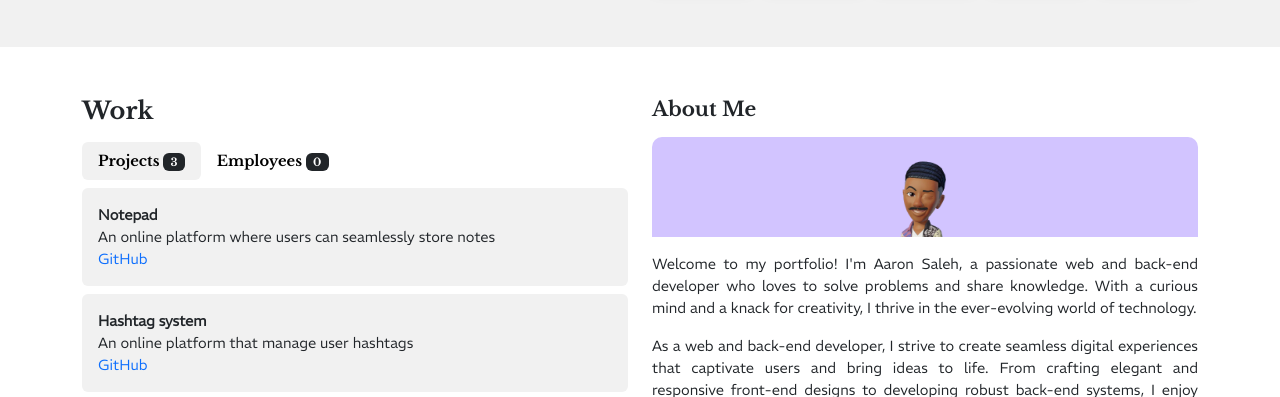
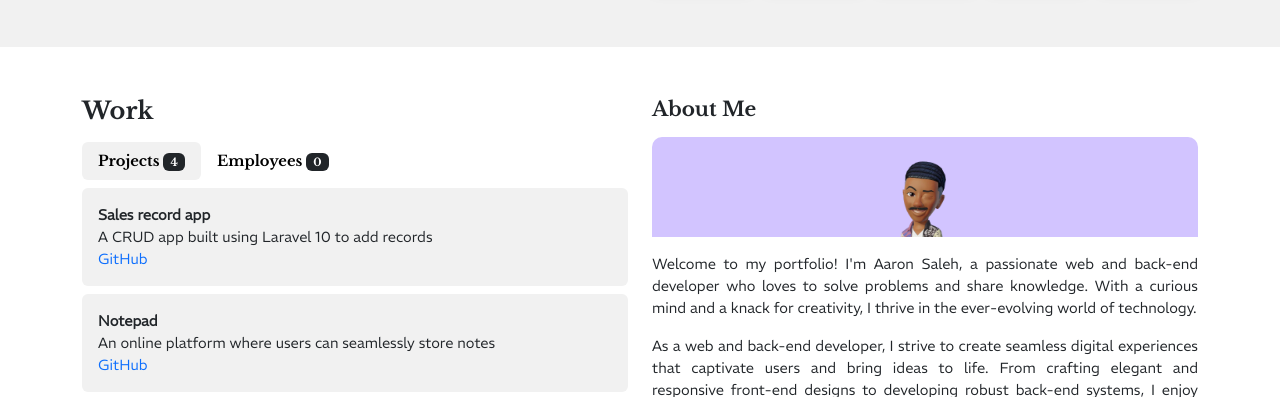
Before and after one commit to saaaron/saaaron.github.io, a plain HTML site: page index.html in a window 1280 px wide. Shown: the part 380-777 px from the top of the page. Drawn offline with Linux system fonts and the light colour scheme.

Commit message:
Added new files

```diff
--- a/index.html
+++ b/index.html
@@ -103,7 +103,7 @@
             <div class="d-flex justify-content-between mb-2">
               <ul class="nav nav-pills modified-nav modified-nav-pills" role="tablist">
                 <li class="nav-item libre-baskerville-bold">
-                  <a class="nav-link modified-nav-link active" data-bs-toggle="pill" href="#projects">Projects <span class="badge bg-dark">3</span></a>
+                  <a class="nav-link modified-nav-link active" data-bs-toggle="pill" href="#projects">Projects <span class="badge bg-dark">4</span></a>
                 </li>
                 <li class="nav-item libre-baskerville-bold">
                   <a class="nav-link modified-nav-link" data-bs-toggle="pill" href="#employees">Employees <span class="badge bg-dark">0</span></a>
@@ -113,6 +113,11 @@
             <div class="tab-content">
               <!-- projects -->
               <div id="projects" class="tab-pane active tab-content-links">
+                <div class="card border-0 p-3 mb-2" style="background-color: #f1f1f1">
+                  <div><b>Sales record app</b></div>
+                  <div>A CRUD app built using Laravel 10 to add records</div>
+                  <div><a href="https://github.com/saaaron/laravel10-crud-app" target="_blank">GitHub</a></div>
+                </div>
                 <div class="card border-0 p-3 mb-2" style="background-color: #f1f1f1">
                   <div><b>Notepad</b></div>
                   <div>An online platform where users can seamlessly store notes</div>
```
